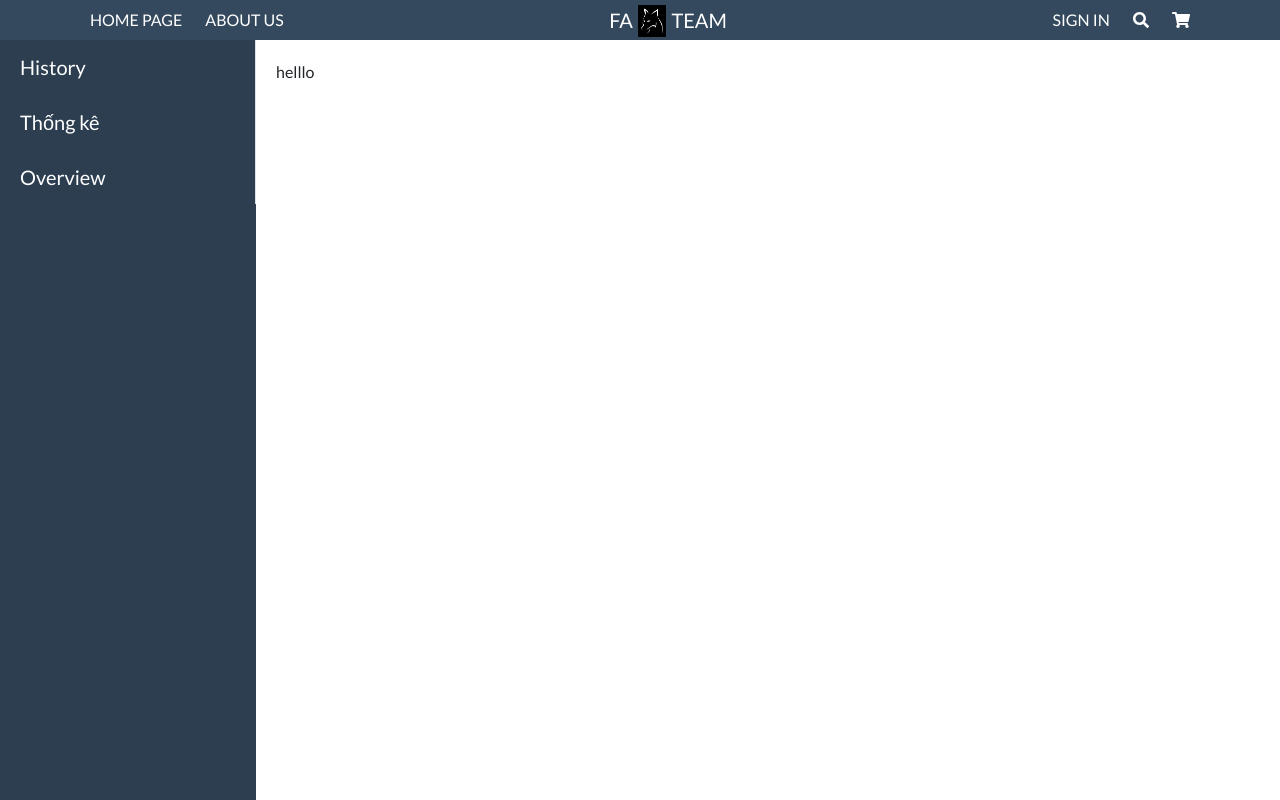
After one commit to namvkim/Ecommerce, a PHP site: page /pesonal.html in a window 1280 px wide. The commit adds this page. Run offline with PHP 8.4, Linux system fonts and the light colour scheme; some libraries are stand-ins or nearby versions.

Commit message:
pesonal ui

```diff
--- a/admin.php
+++ b/admin.php
@@ -32,11 +32,5 @@
 
 </html>
 
-<?php
-require_once "sdfds";
-$req= new admin();
-$req->add('nam','123')
-?>
-
 <!-- <div class="clearfix"></div> -->
 <!-- <h1 class="animate__animated animate__bounce">An animated element</h1> -->
--- /dev/null
+++ b/pesonal.html
@@ -0,0 +1,83 @@
+<!DOCTYPE html>
+<html lang="en">
+
+<head>
+    <title>Pesonal Page -- Fa -- PNV</title>
+    <meta charset="UTF-8">
+    <meta name="viewport" content="width=device-width, initial-scale=1.0">
+    <link rel="preconnect" href="https://fonts.gstatic.com">
+    <link href="https://fonts.googleapis.com/css2?family=Lato:ital,wght@0,100;0,300;0,400;0,700;0,900;1,100;1,300;1,400;1,700;1,900&display=swap" rel="stylesheet">
+    <link rel="stylesheet" href="https://cdnjs.cloudflare.com/ajax/libs/animate.css/4.1.1/animate.min.css" />
+    <link href="https://fonts.googleapis.com/css2?family=Quicksand&display=swap" rel="stylesheet">
+    <link href="https://cdn.datatables.net/1.10.20/css/dataTables.bootstrap4.min.css" rel="stylesheet" crossorigin="anonymous" />
+    <script src="https://cdnjs.cloudflare.com/ajax/libs/font-awesome/5.11.2/js/all.min.js" crossorigin="anonymous"></script>
+    <link rel="stylesheet" href="https://maxcdn.bootstrapcdn.com/bootstrap/4.5.2/css/bootstrap.min.css">
+    <script src="https://ajax.googleapis.com/ajax/libs/jquery/3.5.1/jquery.min.js"></script>
+    <script src="https://cdnjs.cloudflare.com/ajax/libs/popper.js/1.16.0/umd/popper.min.js"></script>
+    <script src="https://maxcdn.bootstrapcdn.com/bootstrap/4.5.2/js/bootstrap.min.js"></script>
+    <link rel="stylesheet" href="./resources/css/pesonal.css">
+    <link rel="stylesheet" href="./resources/css/menu.css">
+</head>
+
+<body>
+    <div class="header">
+        <ul class="header-menu hide-menu">
+            <a href="#">HOME PAGE</a>
+            <a href="#">ABOUT US</a>
+        </ul>
+        <a href="#" class="header-cart"><i class="fas fa-shopping-cart"></i></a>
+        <div class="header-logo">
+            <p class="logo-title">FA</p>
+            <img class="logo" src="./resources/img/logo.jpg" alt="logo">
+            <p class="logo-title">TEAM</p>
+        </div>
+        <input type="checkbox" id="chk">
+        <label for="chk" class="show-menu-btn">
+            <i class="fas fa-ellipsis-h"></i>
+        </label>
+
+        <ul class="header-menu">
+            <a href="#" class="show-menu">HOME PAGE</a>
+            <a href="#" class="show-menu">ABOUT US</a>
+            <a href="#">SIGN IN</a>
+            <a href="#"><i class="fas fa-search"></i></a>
+            <a href="#"><i class="fas fa-shopping-cart"></i></a>
+            <label for="chk" class="hide-menu-btn">
+                <i class="fas fa-times"></i>
+            </label>
+        </ul>
+    </div>
+    <div class="content">
+        <div class="collapse show content-navigate">
+            <div class="nav-tabs" id="wrapper" style="border: none;">
+                <div class="border-right" id="sidebar-wrapper">
+                    <div class="list-group list-group-flush">
+                        <a href="#history" class="list-group-item list-group-item-action nav-link content-navigate-item1" data-toggle="tab">History</a>
+                        <a href="#product" class="list-group-item list-group-item-action nav-link content-navigate-item2" data-toggle="tab">Thống kê</a>
+                        <a href="#contact" class="list-group-item list-group-item-action nav-link content-navigate-item3" data-toggle="tab">Overview</a>
+                    </div>
+                </div>
+            </div>
+        </div>
+        <div class="tab-content content-main">
+            <div class="tab-pane fade show active" id="history">
+                helllo
+            </div>
+            <div class="tab-pane fade" id="product">
+                nam
+            </div>
+            <div class="tab-pane fade" id="contact">
+                hsjf
+            </div>
+        </div>
+    </div>
+    <div class="footer">
+
+    </div>
+</body>
+<script src="./resources/js/pesonal.js"></script>
+
+</html>
+
+<!-- <div class="clearfix"></div> -->
+<!-- <h1 class="animate__animated animate__bounce">An animated element</h1> -->
--- a/resources/css/admin.css
+++ b/resources/css/admin.css
@@ -8,7 +8,6 @@
 
 html {
     background-color: white;
-    font-size: 20px;
     text-rendering: optimizeLegibility;
 }
 
--- a/resources/css/login.css
+++ b/resources/css/login.css
@@ -8,7 +8,6 @@
 
 html {
     background-color: white;
-    font-size: 20px;
     text-rendering: optimizeLegibility;
 }
 
--- a/resources/css/menu.css
+++ b/resources/css/menu.css
@@ -1,5 +1,5 @@
 .header {
-    height: 50px;
+    height: 5vh;
     background: #34495e;
     padding: 0 80px;
     color: #fff;
@@ -15,12 +15,12 @@
 }
 
 .logo {
-    height: 40px;
+    height: 4vh;
     margin-top: 5px;
 }
 
 .logo-title {
-    line-height: 50px;
+    line-height: 5vh;
     margin: 0 5px;
     font-size: 20px;
 }
@@ -35,7 +35,7 @@
 }
 
 .header-menu {
-    line-height: 50px;
+    line-height: 5vh;
 }
 
 .header-menu a {
--- a/resources/css/pesonal.css
+++ b/resources/css/pesonal.css
@@ -8,7 +8,6 @@
 
 html {
     background-color: white;
-    font-size: 20px;
     text-rendering: optimizeLegibility;
 }
 
@@ -17,3 +16,29 @@ html {
     display: table;
     clear: both;
 }
+
+
+/* ------------------------------------------content----------------------------------- */
+
+.content-navigate {
+    height: 95vh;
+    width: 20%;
+    float: left;
+    margin-top: 5vh;
+    background-color: #2c3e50;
+}
+
+.content-navigate-item1,
+.content-navigate-item2,
+.content-navigate-item3 {
+    font-size: 20px;
+    color: white;
+    background-color: #2c3e50;
+}
+
+.content-main {
+    width: 80%;
+    float: right;
+    margin-top: 5vh;
+    padding: 20px;
+}
--- a/resources/css/signUp.css
+++ b/resources/css/signUp.css
@@ -8,7 +8,6 @@
 
 html {
     background-color: white;
-    font-size: 20px;
     text-rendering: optimizeLegibility;
 }
 
```
Also changed, not shown: pesonal.php (deleted, +0 -37 lines), resources/data/admin_data.php (deleted, +0 -15 lines).
